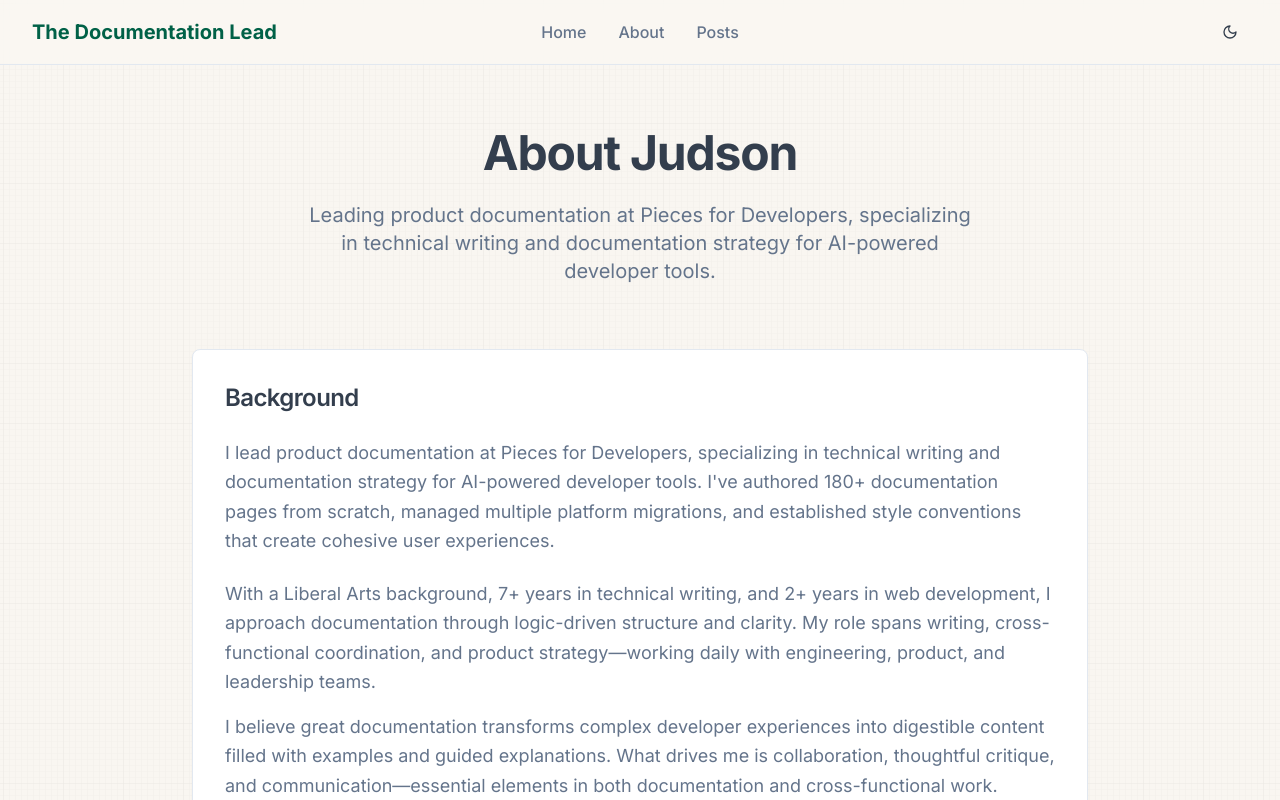
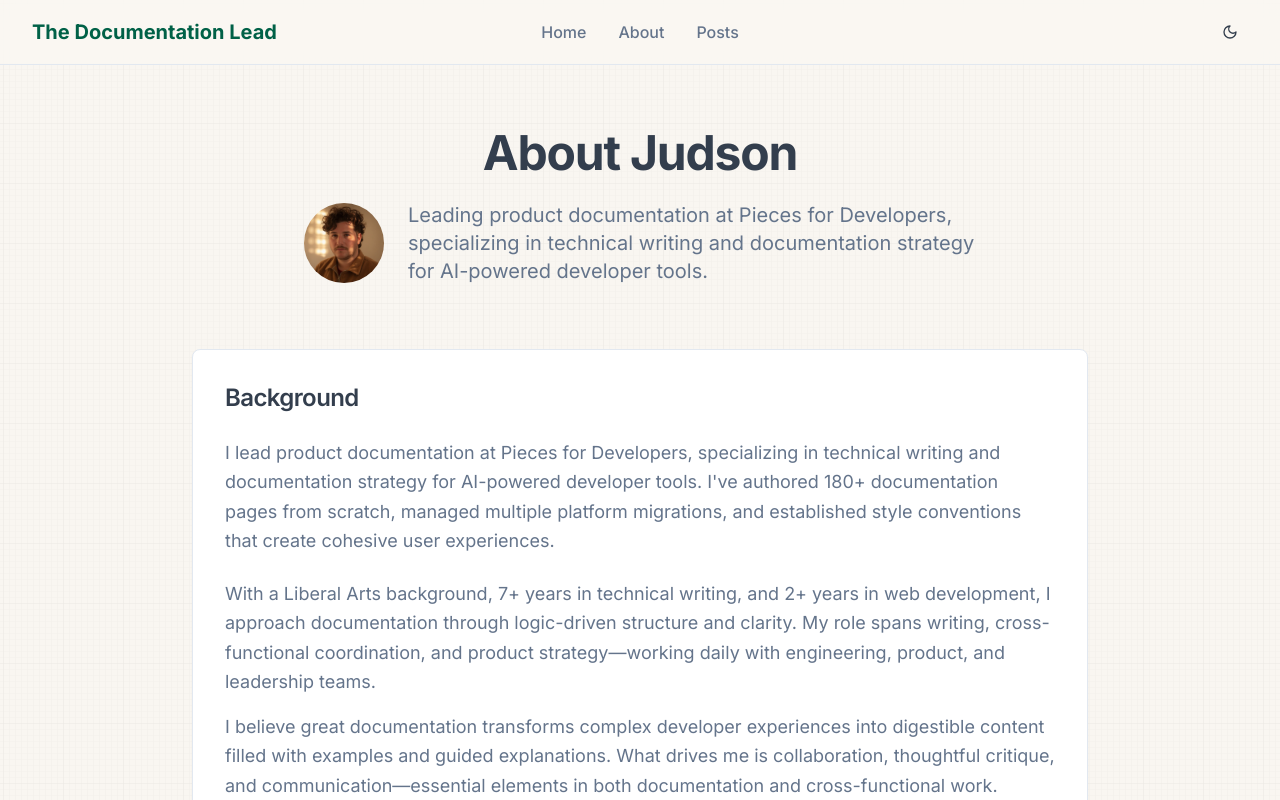
Before and after one commit to sirbonneville/docu-flow-blog, a React (Vite) app: page /about in a window 1280 px wide. Shown: the top 800 px of the page. Built offline with nearby package versions, Linux system fonts and the light colour scheme.

Commit message:
Feat: Add profile picture to About page
Added profile picture to the left of the "About Judson" section text on the About page, scaling it to match the text height.

```diff
--- a/src/pages/About.tsx
+++ b/src/pages/About.tsx
@@ -13,10 +13,17 @@ const About = () => {
             <h1 className="text-4xl md:text-5xl font-bold mb-6">
               About Judson
             </h1>
-            <p className="text-xl text-muted-foreground max-w-2xl mx-auto">
-              Leading product documentation at Pieces for Developers, specializing in technical writing
-              and documentation strategy for AI-powered developer tools.
-            </p>
+            <div className="flex items-center justify-center gap-6 max-w-2xl mx-auto">
+              <img
+                src="/judson_bonneville_pfp.jpg"
+                alt="Judson Bonneville profile picture"
+                className="w-16 h-16 md:w-20 md:h-20 rounded-full object-cover flex-shrink-0"
+              />
+              <p className="text-xl text-muted-foreground text-left">
+                Leading product documentation at Pieces for Developers, specializing in technical writing
+                and documentation strategy for AI-powered developer tools.
+              </p>
+            </div>
           </div>
 
           {/* Background */}
```
